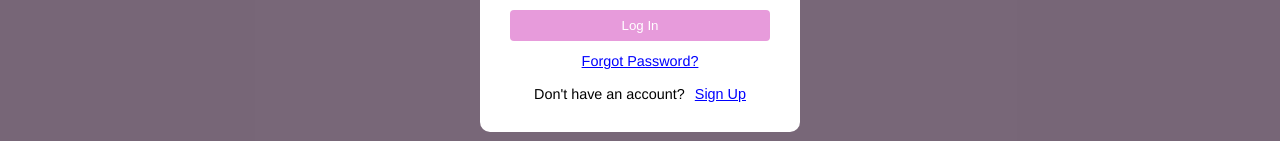
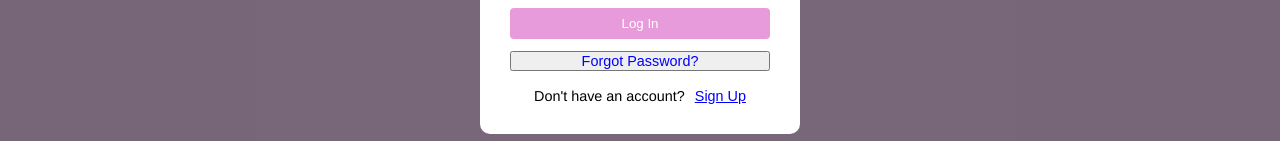
Before and after one commit to MarikaScrepnek/BeautyBuddy, a React (Vite) app in the folder BeautyBuddy-frontend/: page / in a window 1280 px wide. Both pictures are taken after a click on the button "Login / Sign Up". Shown: the part 412-553 px from the top of the page. Built offline with nearby package versions, Linux system fonts and the light colour scheme; no server answers.

Commit message:
make login modal able to switch to sign up modal

```diff
--- /dev/null
+++ b/BeautyBuddy-frontend/src/components/AuthModal.jsx
@@ -0,0 +1,19 @@
+import { useState } from "react";
+import LoginModal from "./LoginModal";
+import SignupModal from "./SignupModal";
+
+export default function AuthModal({ onClose }) {
+  const [mode, setMode] = useState("login");
+
+  return mode === "login" ? (
+    <LoginModal
+      onClose={onClose}
+      onSwitchToSignup={() => setMode("signup")}
+    />
+  ) : (
+    <SignupModal
+      onClose={onClose}
+      onSwitchToLogin={() => setMode("login")}
+    />
+  );
+}
--- a/BeautyBuddy-frontend/src/components/LoginModal.jsx
+++ b/BeautyBuddy-frontend/src/components/LoginModal.jsx
@@ -1,7 +1,5 @@
 import { useEffect } from "react";
 import "./LoginModal.css";
-
-import { NavLink } from "react-router-dom";
 
 export default function LoginModal({ onClose, onSwitchToSignup }) {
   useEffect(() => {
@@ -26,11 +24,11 @@ export default function LoginModal({ onClose, onSwitchToSignup }) {
 
         <button className="modal-login-button">Log In</button>
 
-        <NavLink className='modal-forgot-password-link'>Forgot Password?</NavLink>
+        <button className='modal-forgot-password-link'>Forgot Password?</button>
 
         <div className='modal-signup'>
             <h2 className='modal-signup-prompt'>Don't have an account?</h2>
-            <button className="modal-signup-link" onClick={onSwitchToSignup}>Sign Up</button>
+            <button type="button" className="modal-signup-link" onClick={onSwitchToSignup}>Sign Up</button>
         </div>
 
         <button
--- a/BeautyBuddy-frontend/src/components/NavigationBar.jsx
+++ b/BeautyBuddy-frontend/src/components/NavigationBar.jsx
@@ -7,13 +7,13 @@ import userSettingsIcon from '../assets/images/user-settings-icon.png';
 
 import './NavigationBar.css';
 
-import LoginModal from './LoginModal';
+import AuthModal from './AuthModal';
 
 export default function NavigationBar({ searchQuery, setSearchQuery }) {
   const navigate = useNavigate();
   const location = useLocation();
 
-  const [showLogin, setShowLogin] = useState(false);
+  const [showAuth, setShowAuth] = useState(false);
 
   const handleChange = (e) => {
     const value = e.target.value;
@@ -69,14 +69,12 @@ export default function NavigationBar({ searchQuery, setSearchQuery }) {
 
           <button
             className="login-button"
-            onClick={() => setShowLogin(true)}
+            onClick={() => setShowAuth(true)}
           >
             Login / Sign Up
           </button>
 
-          {showLogin && (
-            <LoginModal onClose={() => setShowLogin(false)} />
-          )}
+          {showAuth && <AuthModal onClose={() => setShowAuth(false)} />}
 
           {/* optional user settings image
           <img
--- a/BeautyBuddy-frontend/src/components/SignupModal.jsx
+++ b/BeautyBuddy-frontend/src/components/SignupModal.jsx
@@ -1,7 +1,7 @@
 import { useEffect } from "react";
 import "./SignupModal.css";
 
-export default function SignupModal({ onClose }) {
+export default function SignupModal({ onClose, onSwitchToLogin}) {
   useEffect(() => {
     const handleEsc = (e) => {
       if (e.key === "Escape") onClose();
@@ -17,7 +17,7 @@ export default function SignupModal({ onClose }) {
   return (
     <div className="modal-overlay">
         <div className="modal" onClick={(e) => e.stopPropagation()}>
-        <h2>Login</h2>
+        <h2>Sign Up</h2>
 
         <input type="email" placeholder="Email" />
         <input type="text" placeholder="Username" />
```
